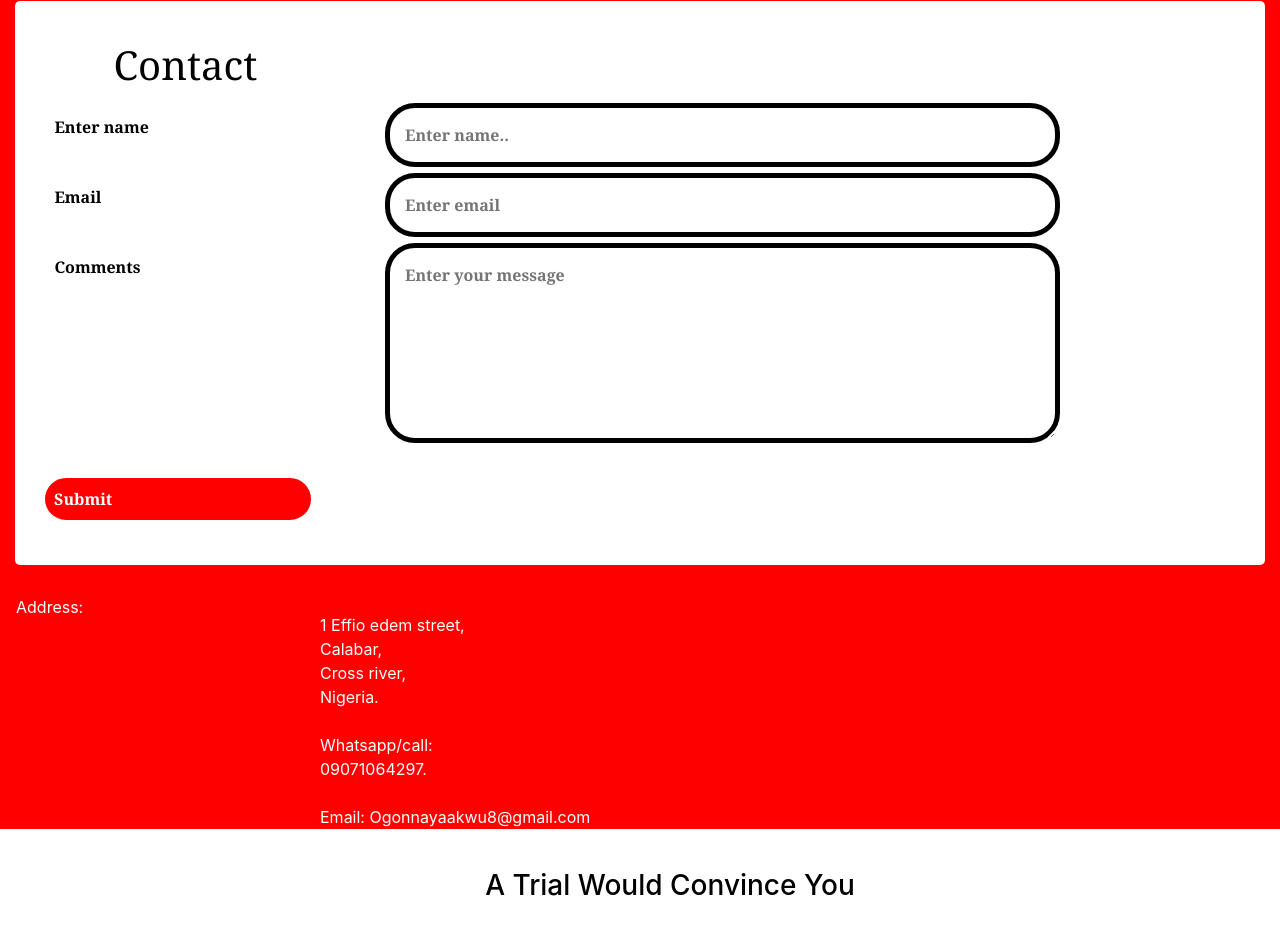
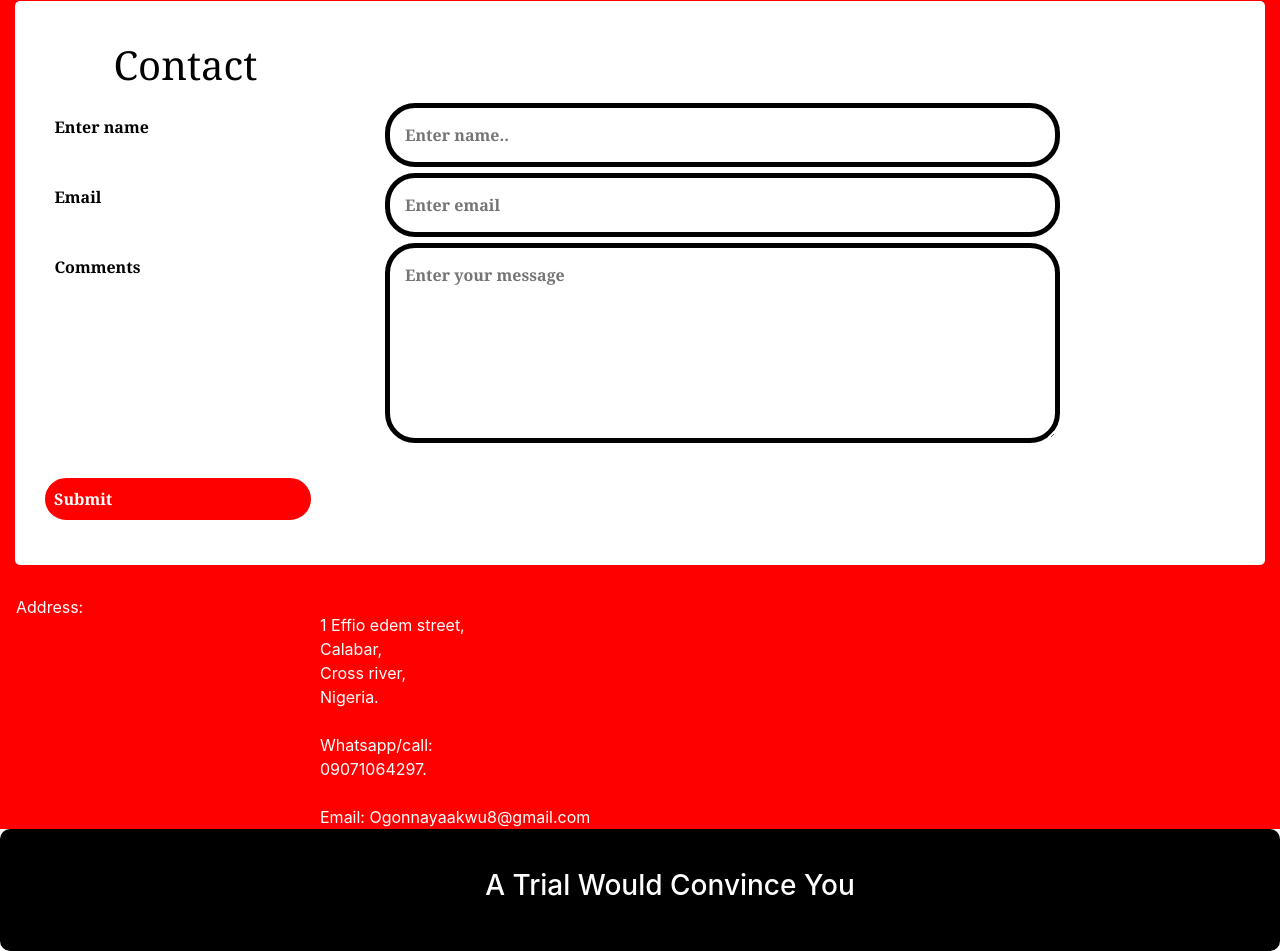
Before and after one commit to Chizzy250/2p-s-fashion-, a plain HTML site: page index.html in a window 1280 px wide. Shown: the part 729-1680 px from the top of the page. Drawn offline with nearby package versions, Linux system fonts and the light colour scheme.

Commit message:
Update index.html

```diff
--- a/index.html
+++ b/index.html
@@ -116,7 +116,7 @@ header {
         position: absolute;
         width: auto;
         margin-top: 1px;
-        padding-left: 380px;
+        padding-left: 600px;
         justify-content: flex-end;
 
     }
@@ -198,11 +198,11 @@ section:after {
 }
 
 footer {
-    background-color: white;
+    background-color: black;
     padding: 40px;
     text-align: center;
-    color: black;
-    border-radius: 30px;
+    color: white;
+    border-radius: 10px;
 
 }
 
```
